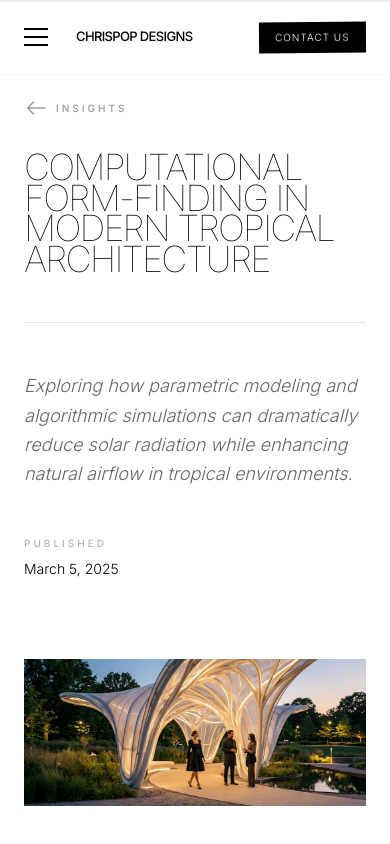
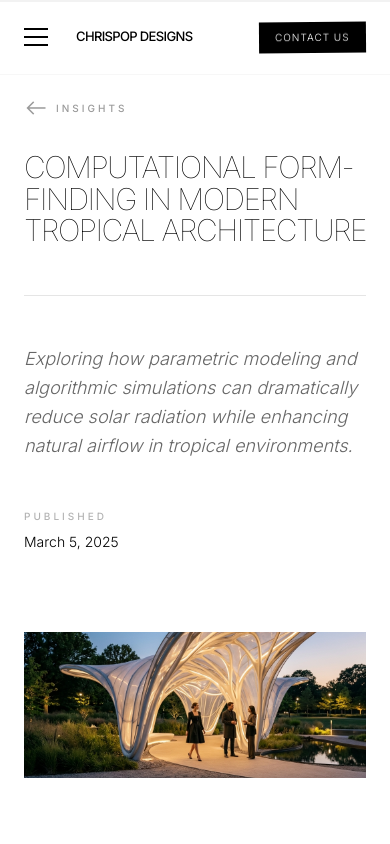
Before and after one commit to wilson20042025/chrispopdesignsinc, a Next.js app: page /blog/computational-form-finding-tropical-architecture in a window 390 px wide. Shown: the top 844 px of the page. Built offline with nearby package versions, Linux system fonts and the light colour scheme.

Commit message:
fix: improve blog slug title line height and responsive scaling

```diff
--- a/app/blog/[slug]/page.tsx
+++ b/app/blog/[slug]/page.tsx
@@ -59,7 +59,7 @@ export default async function BlogPostPage({ params }: { params: Promise<{ slug:
               </Link>
             </div>
 
-            <h1 className="text-4xl md:text-7xl font-thin tracking-tighter text-black leading-[0.85] uppercase mb-12">
+            <h1 className="text-3xl sm:text-5xl md:text-6xl lg:text-7xl font-thin tracking-tighter text-black leading-[1.05] uppercase mb-12">
               {post.title}
             </h1>
 
```
